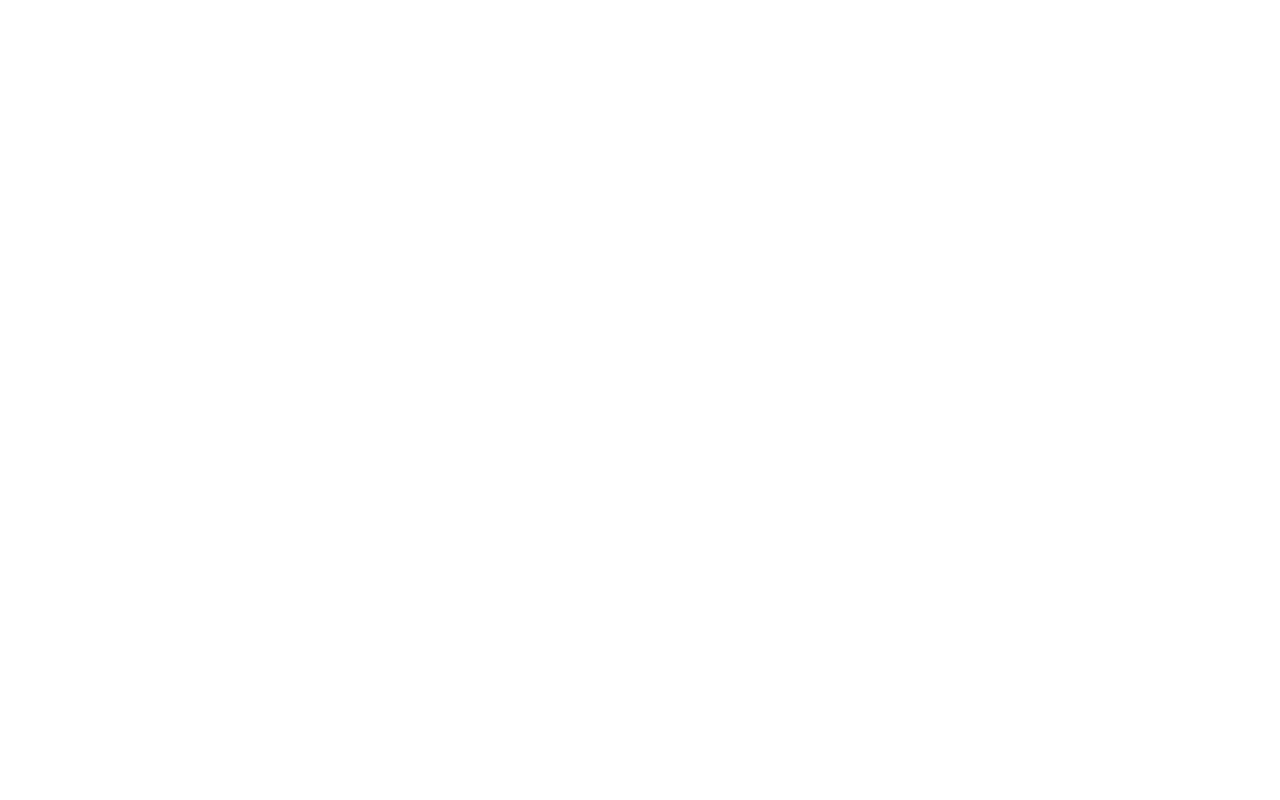
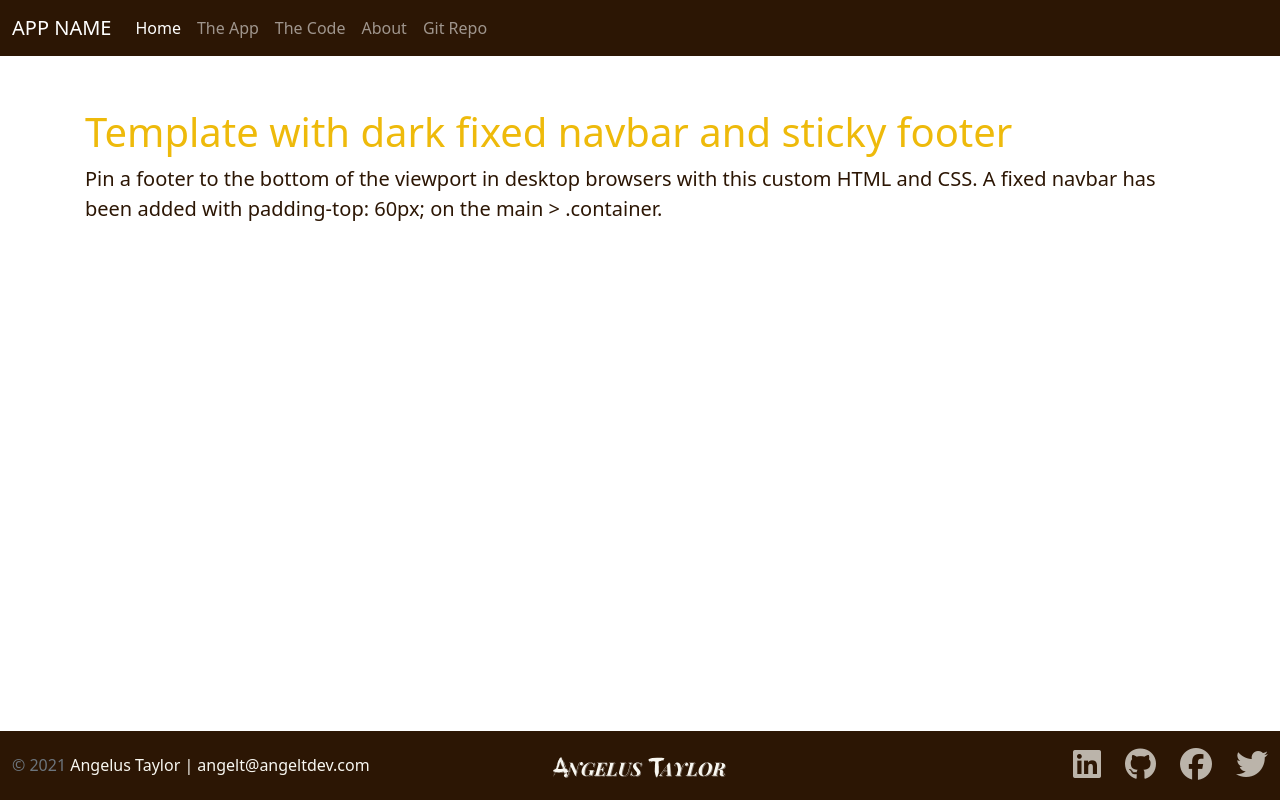
Before and after one commit to AngelusTaylorDev/Mini-app-template, a plain HTML site: page index.html in a window 1280 px wide. Drawn offline with nearby package versions, Linux system fonts and the light colour scheme.

Commit message:
Created the Main layout
I have Created the Main layout for the template.

```diff
--- a/css/main-style.css
+++ b/css/main-style.css
@@ -0,0 +1,54 @@
+/* Root Colors */
+:root{
+    --primary-color: #5A1B02;
+    --secondary-color: #EEBA0B;
+    --dark-color: #2C1604;
+    --white-color: #f8f7f1;
+}
+
+/* Default styling */
+h1, h2, h3, h4{
+    color: var(--secondary-color);
+}
+
+/* navbar Styling having to overide bootstrap */
+nav {
+    background-color: var(--dark-color);
+}
+
+/* body styling */
+body {
+    color: var(--dark-color);
+}
+
+/* Convert this to an external style sheet */
+main>.container {
+    padding: 60px 15px 0;
+    margin-bottom: 5rem;
+}
+.sticky-footer {
+    position: sticky;
+    left: 0;
+    bottom: 0;
+    width: 100%;
+}
+
+/* footer styling */
+footer {
+    color: var(--white-color);
+    background-color: var(--dark-color);
+}
+
+footer, img {
+    width: 180px;
+}
+
+footer .social>a {
+    color: var(--white-color);
+    opacity: 0.7;
+}
+
+footer .social>a:hover {
+    color: var(--secondary-color);
+    opacity: 0.9;
+}
--- a/index.html
+++ b/index.html
@@ -1,12 +1,100 @@
-<!DOCTYPE html>
-<html lang="en">
+<!doctype html>
+<html lang="en" class="h-100">
+
 <head>
-    <meta charset="UTF-8">
-    <meta http-equiv="X-UA-Compatible" content="IE=edge">
-    <meta name="viewport" content="width=device-width, initial-scale=1.0">
-    <title>Mini App Template</title>
+    <title>App Name: By Angelus Taylor</title>
+    <!-- Required meta tags -->
+    <meta charset="utf-8">
+    <meta name="viewport" content="width=device-width, initial-scale=1, shrink-to-fit=no">
+
+    <!-- Bootstrap CSS -->
+    <link href="https://cdn.jsdelivr.net/npm/bootstrap@5.1.1/dist/css/bootstrap.min.css" rel="stylesheet"
+        integrity="sha384-F3w7mX95PdgyTmZZMECAngseQB83DfGTowi0iMjiWaeVhAn4FJkqJByhZMI3AhiU" crossorigin="anonymous">
+
+    <!-- Main CSS -->
+    <link rel="stylesheet" href="css/main-style.css">
+
 </head>
-<body>
+
+<body class="d-flex flex-column h-100">
+
+    <!-- NavBar -->
+    <nav class="navbar navbar-expand-md navbar-dark fixed-top">
+        <div class="container-fluid">
+            <a class="navbar-brand" href="#">APP NAME</a>
+            <button class="navbar-toggler" type="button" data-bs-toggle="collapse" data-bs-target="#navbarCollapse"
+                aria-controls="navbarCollapse" aria-expanded="false" aria-label="Toggle navigation">
+                <span class="navbar-toggler-icon"></span>
+            </button>
+            <div class="collapse navbar-collapse" id="navbarCollapse">
+                <ul class="navbar-nav me-auto mb-2 mb-md-0">
+                    <li class="nav-item">
+                        <a class="nav-link active" aria-current="page" href="index.html">Home</a>
+                    </li>
+                    <li class="nav-item">
+                        <a class="nav-link" href="app.html">The App</a>
+                    </li>
+                    <li class="nav-item">
+                        <a class="nav-link" href="code.html">The Code</a>
+                    </li>
+                    <li class="nav-item">
+                        <a class="nav-link" target="_blank" href="#">About</a>
+                    </li>
+                    <li class="nav-item">
+                        <a class="nav-link" target="_blank" href="#">Git Repo</a>
+                    </li>
+                </ul>
+            </div>
+        </div>
+    </nav>
+
+    <!-- Main Body -->
+    <main class="flex-shrink-0">
+       <div class="container">
+           <h1 class="mt-5">Template with dark fixed navbar and sticky footer</h1>
+           <p class="lead">Pin a footer to the bottom of the viewport in desktop browsers with this custom HTML and CSS. A fixed navbar has been added with padding-top: 60px; on the main > .container.</p>
+       </div>
+    </main>
+
+
+    <!-- Footer -->
+    <footer class="footer mt-auto py-3 sticky-footer">
+        <div class="container-fluid">
+            <div class="row row-cols-1 row-cols-lg-3 gy-2">
+                <div class="col order-last order-lg-first d-flex align-items-center">
+                    <div><span class="text-muted">&copy; 2021</span> Angelus Taylor | angelt@angeltdev.com</div>
+                </div>
+                <div class="col d-flex align-items-center justify-content-start justify-content-lg-center">
+                    <img src="img/footer-brand-img.svg" alt="Angelus T Dev Logo">
+                </div>
+                <div class="col d-flex align-items-center justify-content-start justify-content-lg-end">
+                    <div class="row">
+                        <div class="col social">
+                            <a href="#" target="_blank"><i class="fab fa-linkedin fa-2x"></i></a>
+                        </div>
+                        <div class="col social">
+                            <a href="#" target="_blank"><i class="fab fa-github fa-2x"></i></a>
+                        </div>
+                        <div class="col social">
+                            <a href="#" target="_blank"><i class="fab fa-facebook fa-2x"></i></a>
+                        </div>
+                        <div class="col social">
+                            <a href="#" target="_blank"><i class="fab fa-twitter fa-2x"></i></a>
+                        </div>
+                    </div>
+                </div>
+            </div>
+        </div>
+    </footer>
+
+    <!-- Bootstrap JS -->
+    <script src="https://cdn.jsdelivr.net/npm/bootstrap@5.1.1/dist/js/bootstrap.bundle.min.js"
+        integrity="sha384-/bQdsTh/da6pkI1MST/rWKFNjaCP5gBSY4sEBT38Q/9RBh9AH40zEOg7Hlq2THRZ" crossorigin="anonymous">
+    </script>
+
+    <!-- font Awesome -->
+    <script src="https://kit.fontawesome.com/f697b4ae1b.js" crossorigin="anonymous"></script>
 
 </body>
+
 </html>
```
Also changed, not shown: app.html (added), code.html (added), img/Angelus-logo-black normal.png (added), img/Angelus-logo-black-small.png (added), img/Angelus-logo-white-small.png (added), img/angelus-brand-black.png (added), img/angelus-brand-tp-black.png (added), img/angelus-brand-tp-white.png (added), img/favicon.ico (added), img/footer-brand-img.svg (added).
